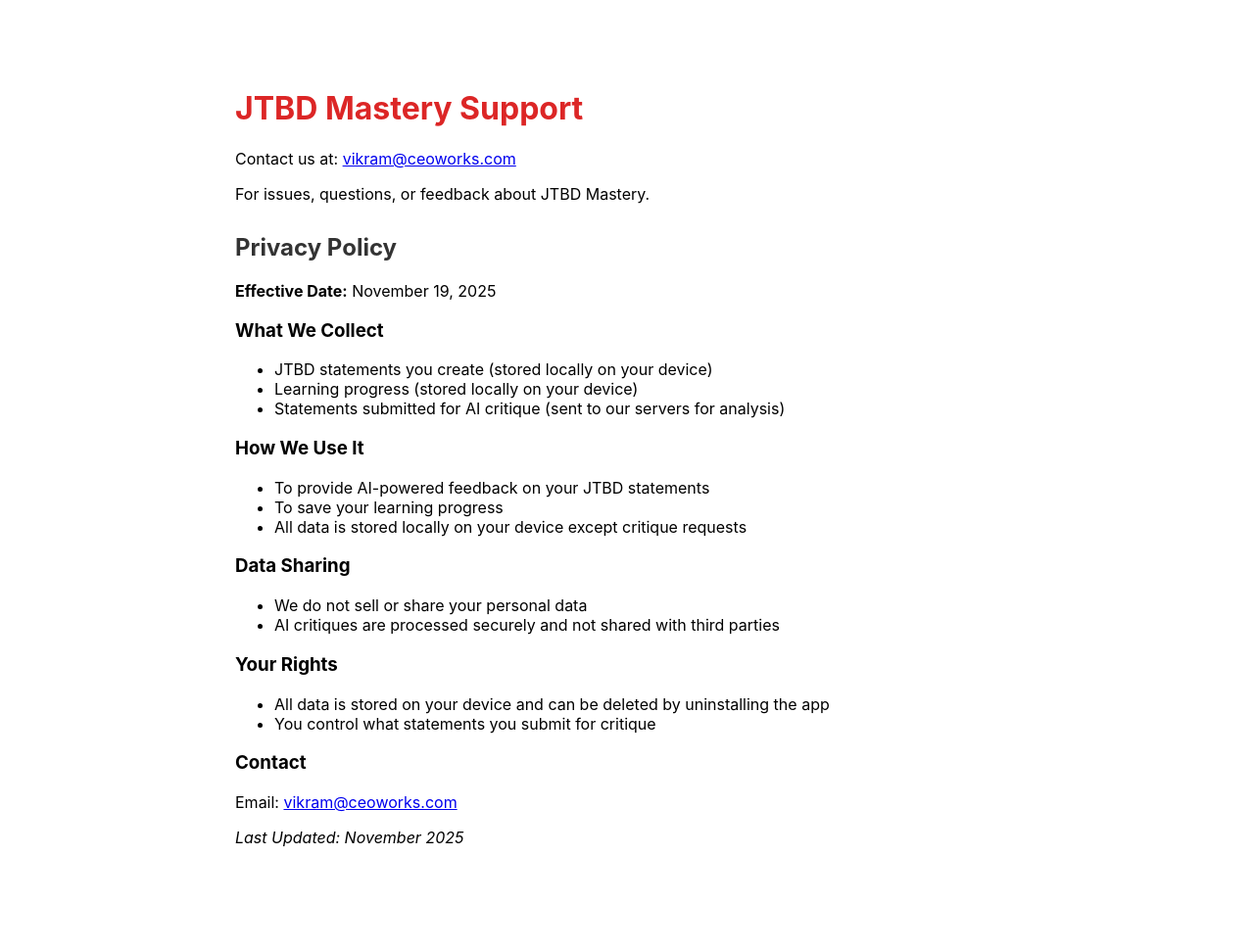
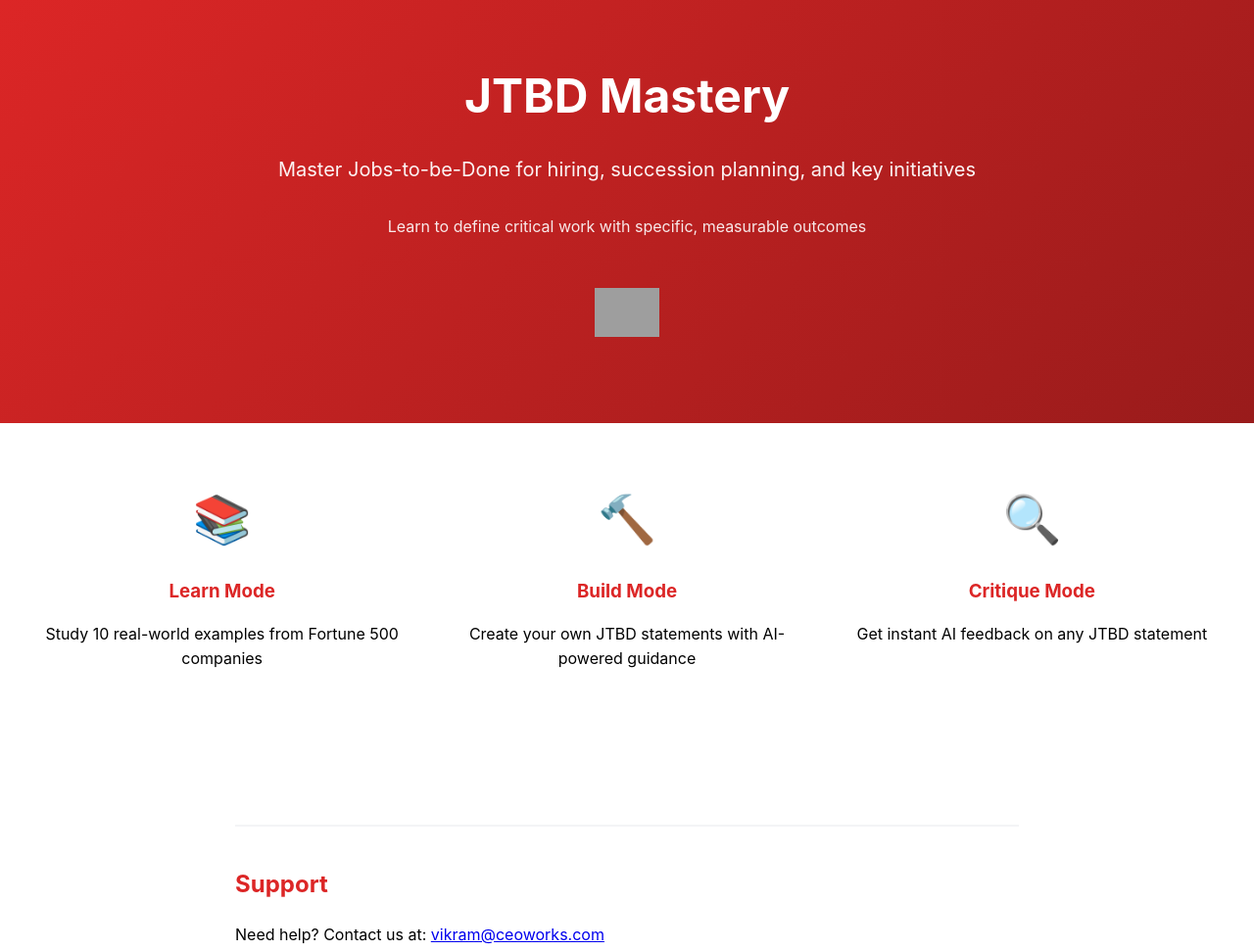
Before and after one commit to ceoworks-vikram/jtbd-mastery-support, a plain HTML site: page index.html in a window 1280 px wide. Shown: the top 971 px of the page at 98% size. Drawn offline with Linux system fonts and the light colour scheme; grey boxes are pictures that could not be loaded.

Commit message:
Added Marketing

```diff
--- a/index.html
+++ b/index.html
@@ -1,16 +1,110 @@
 <!DOCTYPE html>
   <html>
   <head>
-      <title>JTBD Mastery Support</title>
+      <title>JTBD Mastery - Master Jobs-to-be-Done</title>
       <style>
-          body { font-family: -apple-system, sans-serif; max-width: 800px; margin: 50px auto; padding: 20px; }
-          h1 { color: #dc2626; }
-          h2 { color: #333; margin-top: 30px; }
+          body {
+              font-family: -apple-system, BlinkMacSystemFont, 'Segoe UI', sans-serif;
+              margin: 0;
+              padding: 0;
+              line-height: 1.6;
+          }
+          .hero {
+              background: linear-gradient(135deg, #dc2626 0%, #991b1b 100%);
+              color: white;
+              padding: 60px 20px;
+              text-align: center;
+          }
+          .hero h1 {
+              font-size: 48px;
+              margin: 0 0 20px 0;
+              font-weight: 700;
+          }
+          .hero p {
+              font-size: 20px;
+              margin: 0 0 30px 0;
+              opacity: 0.95;
+          }
+          .download-badge {
+              display: inline-block;
+              margin: 20px 0;
+          }
+          .download-badge img {
+              height: 50px;
+          }
+          .features {
+              max-width: 1200px;
+              margin: 60px auto;
+              padding: 0 20px;
+              display: grid;
+              grid-template-columns: repeat(auto-fit, minmax(300px, 1fr));
+              gap: 40px;
+          }
+          .feature {
+              text-align: center;
+          }
+          .feature-icon {
+              font-size: 48px;
+              margin-bottom: 20px;
+          }
+          .feature h3 {
+              color: #dc2626;
+              margin: 10px 0;
+          }
+          .content {
+              max-width: 800px;
+              margin: 0 auto;
+              padding: 40px 20px;
+          }
+          h2 {
+              color: #dc2626;
+              margin-top: 40px;
+              border-top: 2px solid #f3f4f6;
+              padding-top: 40px;
+          }
+          ul { line-height: 1.8; }
       </style>
   </head>
   <body>
-      <h1>JTBD Mastery Support</h1>
-      <p>Contact us at: <a href="mailto:vikram@ceoworks.com">vikram@ceoworks.com</a></p>
+      <!-- HERO SECTION -->
+      <div class="hero">
+          <h1>JTBD Mastery</h1>
+          <p>Master Jobs-to-be-Done for hiring, succession planning, and key initiatives</p>
+          <p style="font-size: 16px; opacity: 0.9;">Learn to define critical work with specific, measurable
+  outcomes</p>
+
+          <!-- App Store Badge (you can add this after app is live) -->
+          <div class="download-badge">
+              <a href="https://apps.apple.com/app/jtbd-mastery/id6755090115">
+                  <img src="https://developer.apple.com/assets/elements/badges/download-on-the-app-store.svg"
+  alt="Download on App Store">
+              </a>
+          </div>
+      </div>
+
+      <!-- FEATURES SECTION -->
+      <div class="features">
+          <div class="feature">
+              <div class="feature-icon">📚</div>
+              <h3>Learn Mode</h3>
+              <p>Study 10 real-world examples from Fortune 500 companies</p>
+          </div>
+          <div class="feature">
+              <div class="feature-icon">🔨</div>
+              <h3>Build Mode</h3>
+              <p>Create your own JTBD statements with AI-powered guidance</p>
+          </div>
+          <div class="feature">
+              <div class="feature-icon">🔍</div>
+              <h3>Critique Mode</h3>
+              <p>Get instant AI feedback on any JTBD statement</p>
+          </div>
+      </div>
+
+      <!-- SUPPORT & PRIVACY CONTENT -->
+      <div class="content">
+          <h2>Support</h2>
+          <p>Need help? Contact us at: <a href="mailto:vikram@ceoworks.com">vikram@ceoworks.com</a></p>
           <p>For issues, questions, or feedback about JTBD Mastery.</p>
 
           <h2>Privacy Policy</h2>
@@ -46,5 +140,6 @@
           <p>Email: <a href="mailto:vikram@ceoworks.com">vikram@ceoworks.com</a></p>
 
           <p><em>Last Updated: November 2025</em></p>
+      </div>
   </body>
   </html>
```
Lines whose indentation alone changed are shown as unchanged.
